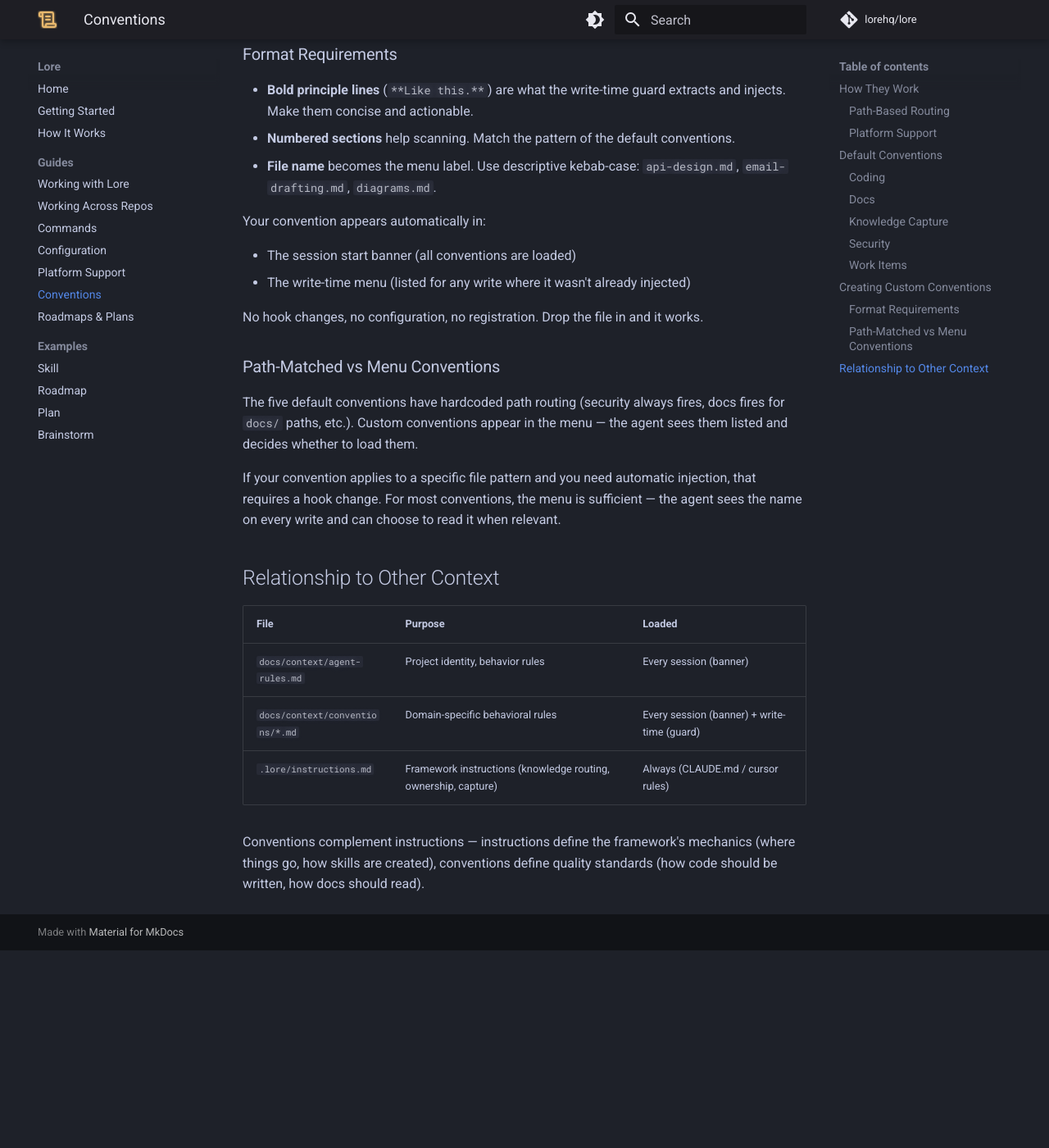
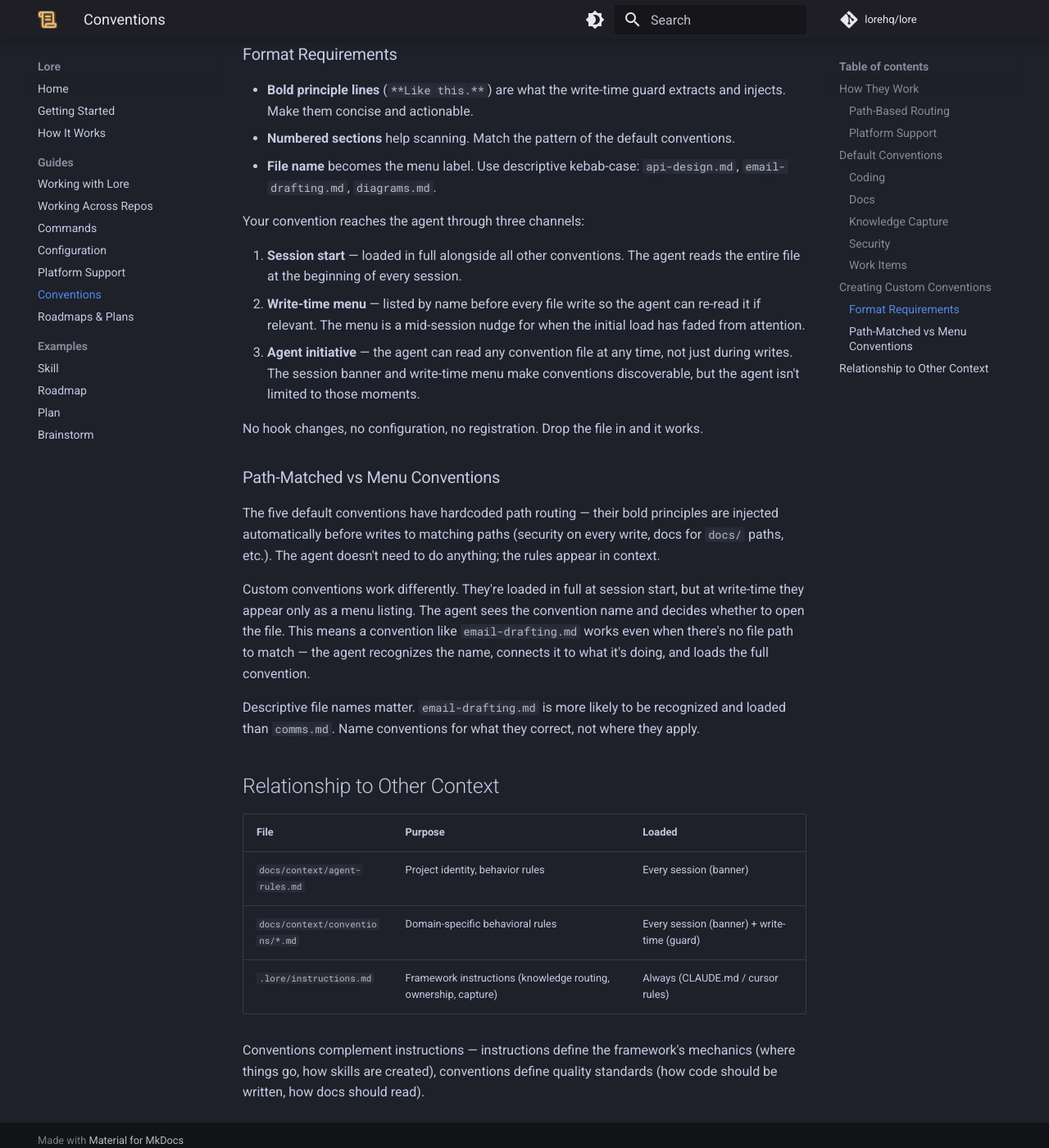
Before and after one commit to lorehq/lore-docs, an MkDocs documentation site: the page built from docs/guides/conventions.md, in a window 1280 px wide and 1400 px high, scrolled down 2608 px. Shown: the whole window at 82% size. Built offline with MkDocs 1.6.1 and Material for MkDocs 9.7.7, drawn with Linux system fonts in a browser that asks for light colours; comment, search, counter and statistics services are not loaded; before the commit the page ends 3767 px from its top, so only the background shows below that.

Commit message:
Clarify convention delivery channels beyond write guard
Custom conventions reach the agent three ways: session start (full load),
write-time menu (name-based nudge), and agent initiative (read anytime).
Emphasize that descriptive file names matter for non-path conventions.

Co-Authored-By: Claude Opus 4.6 <noreply@anthropic.com>

```diff
--- a/docs/guides/conventions.md
+++ b/docs/guides/conventions.md
@@ -93,18 +93,21 @@ Add a markdown file to `docs/context/conventions/`:
 - **Numbered sections** help scanning. Match the pattern of the default conventions.
 - **File name** becomes the menu label. Use descriptive kebab-case: `api-design.md`, `email-drafting.md`, `diagrams.md`.
 
-Your convention appears automatically in:
+Your convention reaches the agent through three channels:
 
-- The session start banner (all conventions are loaded)
-- The write-time menu (listed for any write where it wasn't already injected)
+1. **Session start** — loaded in full alongside all other conventions. The agent reads the entire file at the beginning of every session.
+2. **Write-time menu** — listed by name before every file write so the agent can re-read it if relevant. The menu is a mid-session nudge for when the initial load has faded from attention.
+3. **Agent initiative** — the agent can read any convention file at any time, not just during writes. The session banner and write-time menu make conventions discoverable, but the agent isn't limited to those moments.
 
 No hook changes, no configuration, no registration. Drop the file in and it works.
 
 ### Path-Matched vs Menu Conventions
 
-The five default conventions have hardcoded path routing (security always fires, docs fires for `docs/` paths, etc.). Custom conventions appear in the menu — the agent sees them listed and decides whether to load them.
+The five default conventions have hardcoded path routing — their bold principles are injected automatically before writes to matching paths (security on every write, docs for `docs/` paths, etc.). The agent doesn't need to do anything; the rules appear in context.
 
-If your convention applies to a specific file pattern and you need automatic injection, that requires a hook change. For most conventions, the menu is sufficient — the agent sees the name on every write and can choose to read it when relevant.
+Custom conventions work differently. They're loaded in full at session start, but at write-time they appear only as a menu listing. The agent sees the convention name and decides whether to open the file. This means a convention like `email-drafting.md` works even when there's no file path to match — the agent recognizes the name, connects it to what it's doing, and loads the full convention.
+
+Descriptive file names matter. `email-drafting.md` is more likely to be recognized and loaded than `comms.md`. Name conventions for what they correct, not where they apply.
 
 ## Relationship to Other Context
 
```
